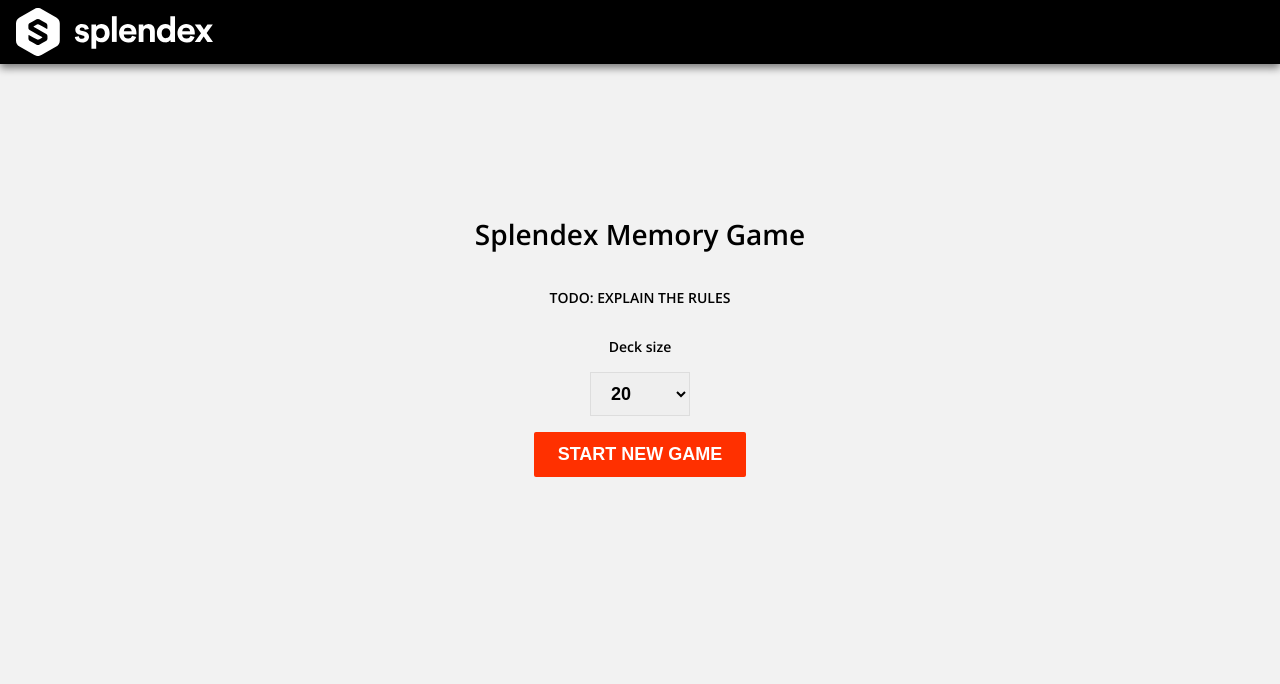
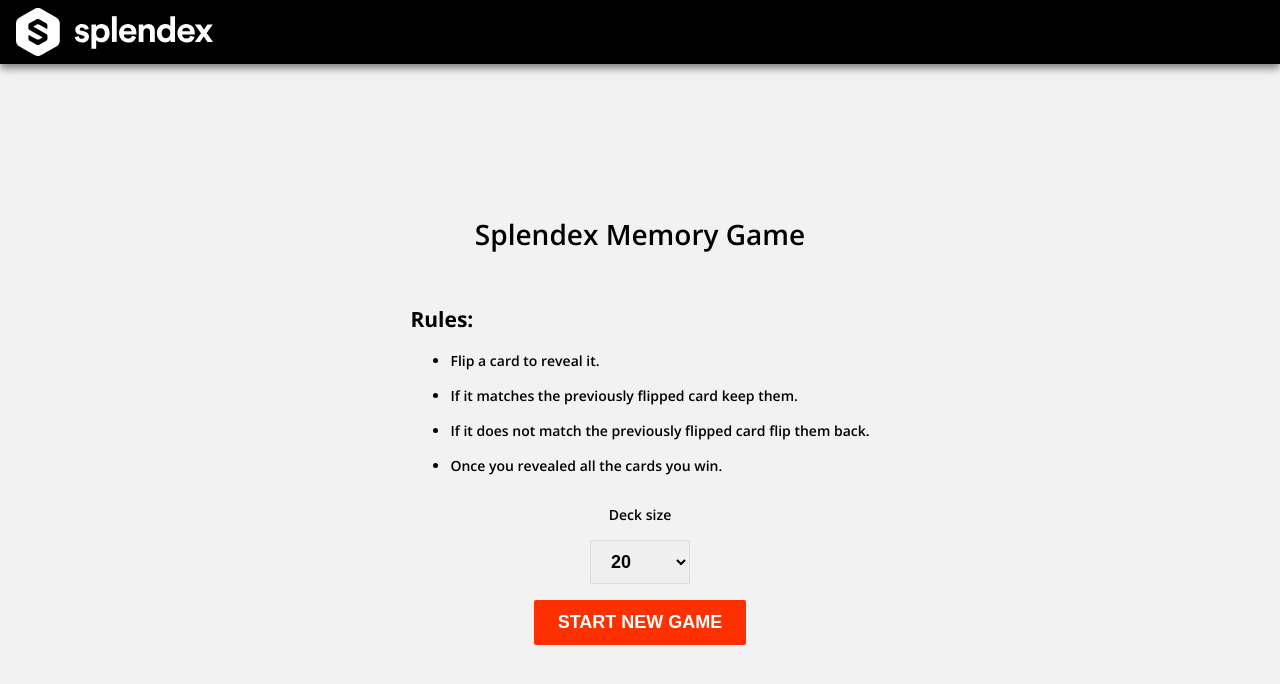
Before and after one commit to DanielSharp01/splendex-homework, an Angular app: page / in a window 1280 px wide. Shown: the top 684 px of the page. Built offline with nearby package versions, Linux system fonts and the light colour scheme.

Commit message:
Added the rules

```diff
--- a/src/app/components/home/home.component.html
+++ b/src/app/components/home/home.component.html
@@ -1,8 +1,14 @@
 <div class="home">
   <h1>Splendex Memory Game</h1>
-  <p>
-    TODO: EXPLAIN THE RULES
-  </p>
+  <div class="rules">
+    <h2>Rules:</h2>
+    <ul>
+      <li>Flip a card to reveal it.</li>
+      <li>If it matches the previously flipped card keep them.</li>
+      <li>If it does not match the previously flipped card flip them back.</li>
+      <li>Once you revealed all the cards you win.</li>
+    </ul>
+  </div>
   <label for="deckSize">Deck size</label>
   <select id="deckSize" (change)="deckSizeChanged($event.target.value)">
     <option [value]="num" [selected]="(gameService.deckSize | async) === num" *ngFor="let num of gameService.deckSizes">{{num}}</option>
```
